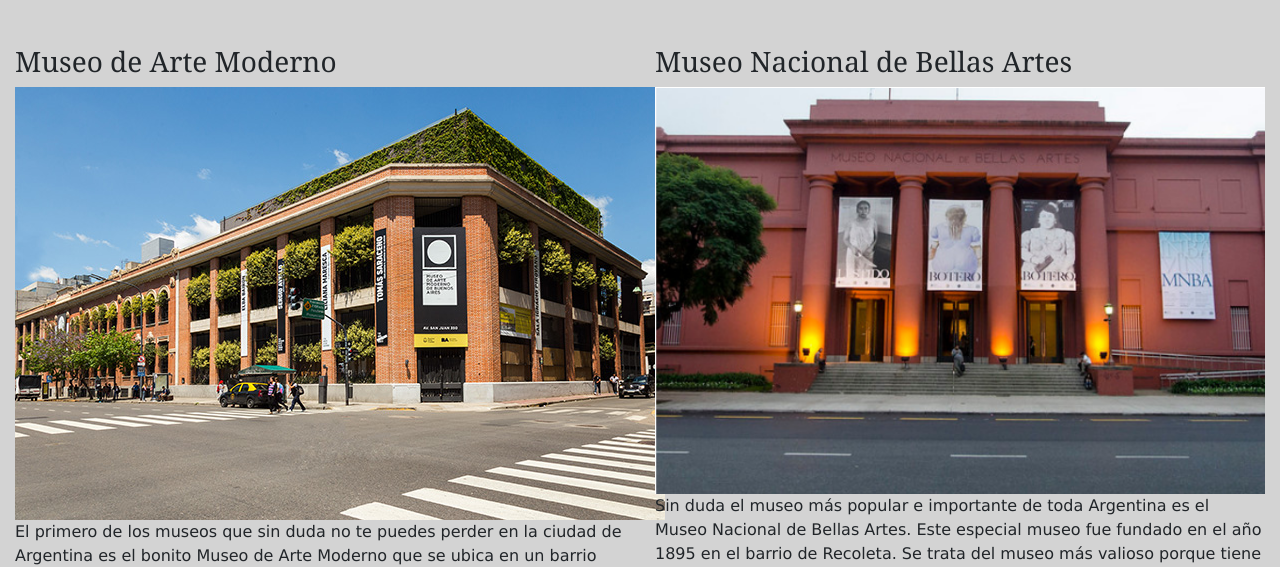
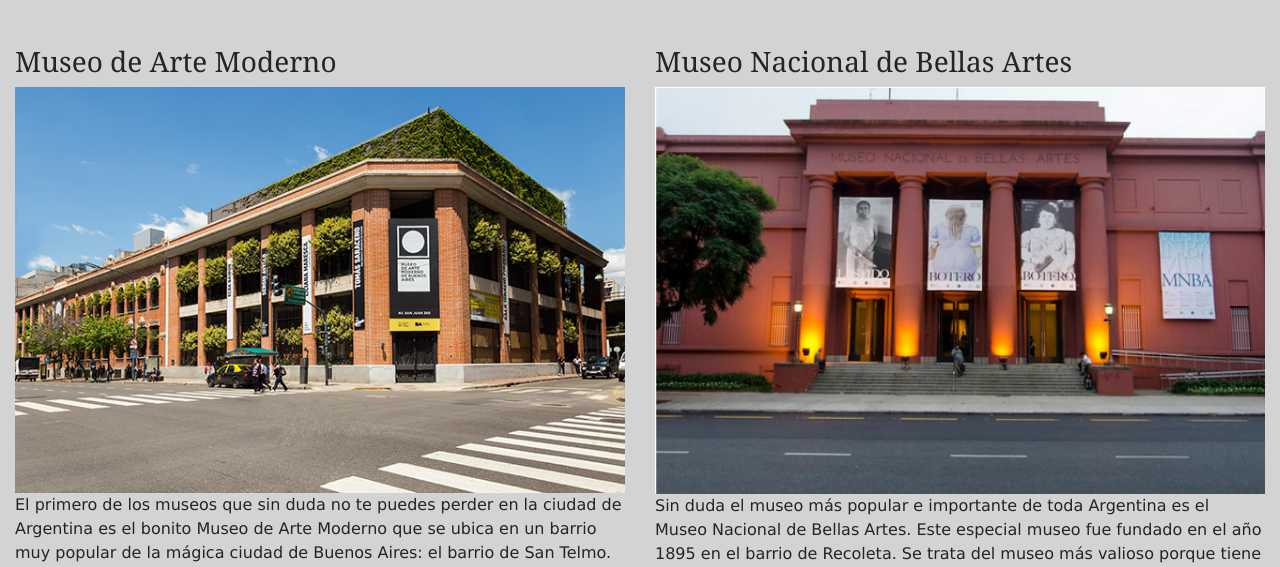
Before and after one commit to IvanSosa77/desarrollo-web, a website: page pages/museos.html in a window 1280 px wide. Shown: the part 223-790 px from the top of the page. Drawn offline with nearby package versions, Linux system fonts and the light colour scheme.

Commit message:
agregue img-fluid a la primer imagen de museos

```diff
--- a/pages/museos.html
+++ b/pages/museos.html
@@ -64,7 +64,7 @@
         <div class="row">
             <div class="col-12 col-md-12 col-lg-6 col-xl-6">
                                 <h3 class="musImg">Museo de Arte Moderno</h3>
-                                <img src="../image/fachada.png" alt="">
+                                <img src="../image/fachada.png" alt="" class="img-fluid">
                                 <p>El primero de los museos que sin duda no te puedes perder en la ciudad de Argentina es el bonito Museo de Arte Moderno que se ubica en un barrio muy popular de la mágica ciudad de Buenos Aires: el barrio de San Telmo. Este museo se conoce popularmente como el MAMBA y es un museo en el que vas a poder apreciar todo el arte argentino desde aproximadamente los años 1920 hasta la actualidad..</p>
             </div>
             <div class="col-12 col-md-12 col-lg-6 col-xl-6">
```
